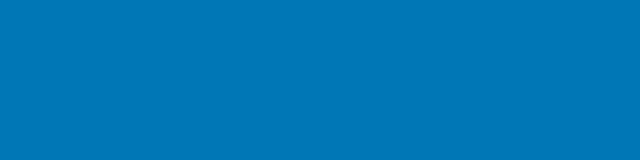
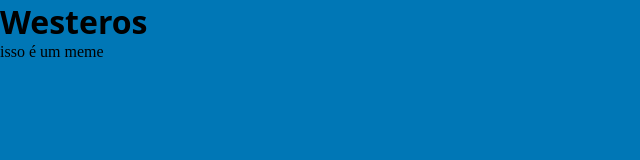
Before and after one commit to Panelin123/2024, a plain HTML site: page index.html in a window 1280 px wide. Shown: the whole page, without its empty margins (0-640 px from the left). Drawn offline with Linux system fonts and the light colour scheme; a web font is replaced by a local one.

Commit message:
Add files via upload

```diff
--- a/index.html
+++ b/index.html
@@ -8,6 +8,15 @@
     <link rel="stylesheet" href="style.css">
 </head>
 <body>
+    <header class="cabecalho">
+        <h1 class="titulo-principal"> Westeros</h1>
+        <p>isso é um meme</p>
+    </header>
+    <main>
 
+    </main>
+    <footer>
+
+    </footer>
 </body>
 </html>
```
Also changed, not shown: style.css (line endings or trailing spaces).
